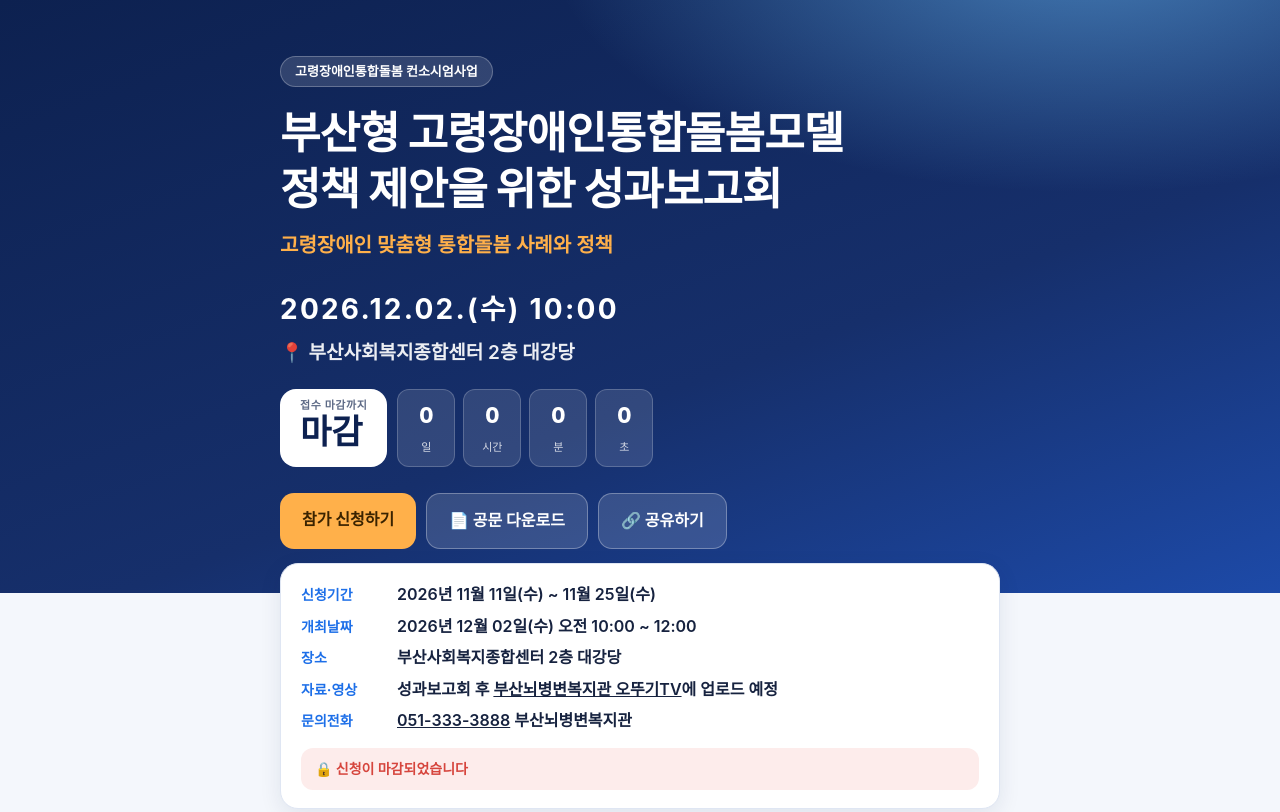
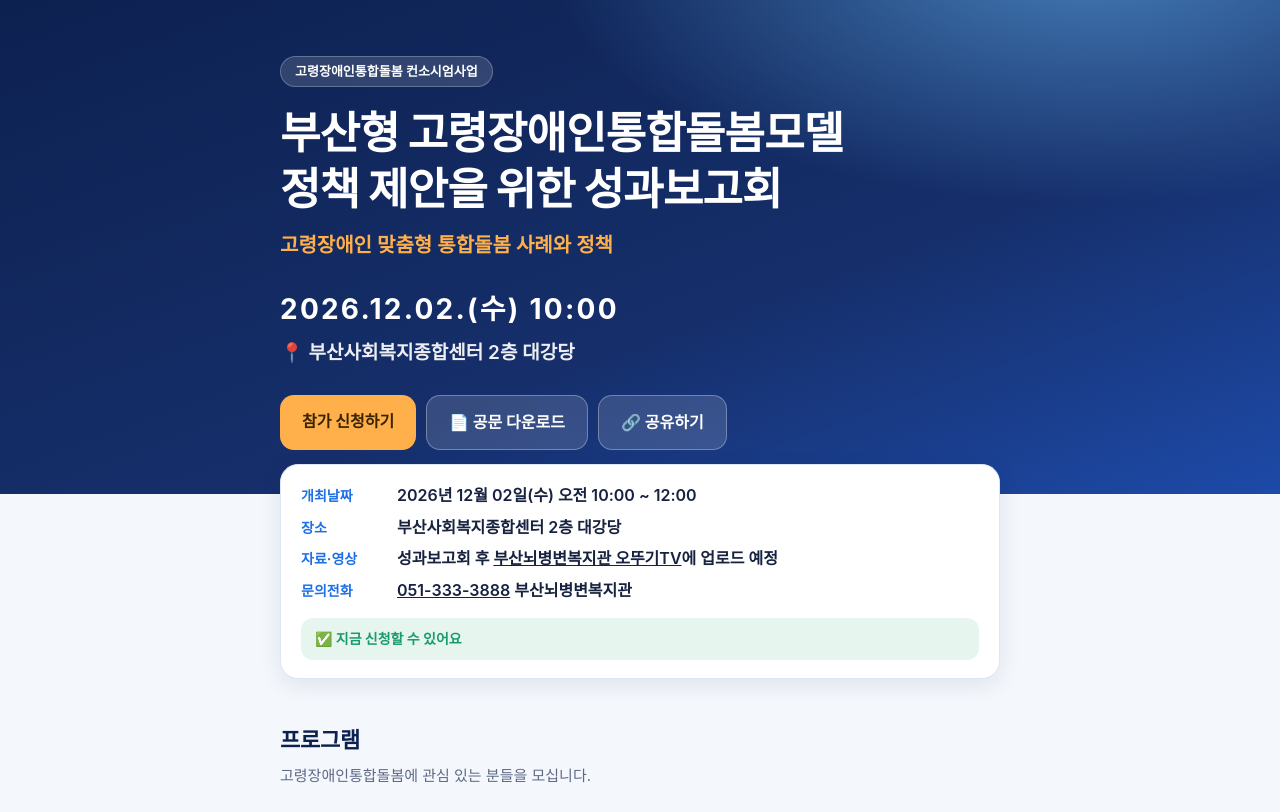
Before and after one commit to cpbusan/261202, a plain HTML site: page index.html in a window 1280 px wide. Shown: the top 812 px of the page. Drawn offline with Linux system fonts and the light colour scheme; a web font is replaced by a local one.

Commit message:
Add files via upload

```diff
--- a/index.html
+++ b/index.html
@@ -4,9 +4,9 @@
 <meta charset="UTF-8">
 <meta name="viewport" content="width=device-width, initial-scale=1">
 <title>부산형 고령장애인통합돌봄모델 정책 제안을 위한 성과보고회</title>
-<meta name="description" content="2026.12.02.(수) 10:00 · 장애인 특성에 맞는 통합돌봄 도입 방안 · 참가 신청 11/11~11/25">
+<meta name="description" content="2026.12.02.(수) 10:00 · 장애인 특성에 맞는 통합돌봄 도입 방안 · 참가 신청 접수 중">
 <meta property="og:title" content="부산형 고령장애인통합돌봄모델 정책 제안을 위한 성과보고회">
-<meta property="og:description" content="2026.12.02.(수) 10:00 · 장애인 특성에 맞는 통합돌봄 도입 방안 · 참가 신청 11/11~11/25">
+<meta property="og:description" content="2026.12.02.(수) 10:00 · 장애인 특성에 맞는 통합돌봄 도입 방안 · 참가 신청 접수 중">
 <meta property="og:type" content="website">
 <link rel="stylesheet" href="https://cdn.jsdelivr.net/gh/orioncactus/pretendard@v1.3.9/dist/web/static/pretendard.css">
 <style>
@@ -51,6 +51,7 @@ a{color:inherit}
 /* SECTIONS */
 section{padding:44px 0}
 h2{font-size:22px;font-weight:800;color:var(--navy);margin-bottom:6px;letter-spacing:-.01em}
+#apply h2{margin-bottom:18px}
 h2 + .lead{color:var(--muted);margin-bottom:22px;font-size:15px}
 .cards{display:grid;gap:12px;margin-top:-30px;position:relative;z-index:2}
 .card{background:#fff;border-radius:18px;padding:18px 20px;box-shadow:0 6px 22px rgba(13,33,80,.09);border:1px solid var(--line)}
@@ -148,15 +149,6 @@ footer b{color:#fff}
     <p class="sub">고령장애인 맞춤형 통합돌봄 사례와 정책</p>
     <p class="date">2026.12.02.(수) 10:00</p>
     <p class="venue" id="heroVenue" hidden></p>
-    <div class="dday">
-      <div class="big"><small>접수 마감까지</small><span id="ddayText">D-?</span></div>
-      <div class="cd" id="cd">
-        <div><b id="cdD">0</b><span>일</span></div>
-        <div><b id="cdH">0</b><span>시간</span></div>
-        <div><b id="cdM">0</b><span>분</span></div>
-        <div><b id="cdS">0</b><span>초</span></div>
-      </div>
-    </div>
     <div class="cta">
       <a class="btn primary" href="#apply">참가 신청하기</a>
       <a class="btn ghost" id="btnDl" href="261202.pdf" download="261202 부산형 고령장애인통합돌봄모델 성과보고회.pdf">📄 공문 다운로드</a>
@@ -169,7 +161,6 @@ footer b{color:#fff}
   <div class="cards">
     <div class="card">
       <dl class="info">
-        <dt>신청기간</dt><dd>2026년 11월 11일(수) ~ 11월 25일(수)</dd>
         <dt>개최날짜</dt><dd>2026년 12월 02일(수) 오전 10:00 ~ 12:00</dd>
         <dt id="venueDt" hidden>장소</dt><dd id="venueDd" hidden></dd>
         <dt>자료·영상</dt><dd>성과보고회 후 <a href="https://www.youtube.com/@busancp" target="_blank" rel="noopener">부산뇌병변복지관 오뚜기TV</a>에 업로드 예정</dd>
@@ -236,7 +227,6 @@ footer b{color:#fff}
 <section id="apply" style="background:#fff">
   <div class="wrap">
     <h2>참가 신청</h2>
-    <p class="lead">신청 기간: 11월 11일(수) ~ 11월 25일(수)</p>
 
     <div class="tabs" role="tablist">
       <button type="button" class="on" data-tab="pApply">참가 신청</button>
@@ -314,7 +304,6 @@ const CONFIG = {
   // Apps Script 웹앱 배포 URL을 아래 따옴표 안에 붙여넣으세요 (…/exec 로 끝나는 주소)
   GAS_URL: 'https://script.google.com/macros/s/AKfycbygmW_-H1152yhSJ60xSvniYFN7dLkNttvSiaW5LEPd5A3A66bqK2C2EP01I0k7UD4UTw/exec',
   APPLY_START: '2026-11-11T00:00:00+09:00',
-  APPLY_END: '2026-11-25T23:59:59+09:00',
   EVENT_START: '2026-12-02T10:00:00+09:00',
   EVENT_END: '2026-12-02T12:00:00+09:00',
   VENUE: '부산사회복지종합센터 2층 대강당' // 비워두면 장소 표시 안 됨
@@ -348,39 +337,18 @@ if (CONFIG.VENUE) {
   $('#heroVenue').hidden = false; $('#heroVenue').textContent = '📍 ' + CONFIG.VENUE;
 }
 
-/* ===== D-day / 카운트다운 ===== */
-function tick() {
-  const now = Date.now();
-  const diff = T(CONFIG.APPLY_END) - now;
-  const k = new Date(now + 9 * 3600e3);
-  const today = Date.UTC(k.getUTCFullYear(), k.getUTCMonth(), k.getUTCDate());
-  const evDay = Date.UTC(2026, 10, 25); // 접수 마감일(11/25)
-  const dd = Math.round((evDay - today) / 864e5);
-  $('#ddayText').textContent = diff <= 0 ? '마감' : dd > 0 ? 'D-' + dd : 'D-DAY';
-  if (diff <= 0) { ['D','H','M','S'].forEach(x => $('#cd'+x).textContent = '0'); return; }
-  $('#cdD').textContent = Math.floor(diff / 864e5);
-  $('#cdH').textContent = Math.floor(diff % 864e5 / 36e5);
-  $('#cdM').textContent = Math.floor(diff % 36e5 / 6e4);
-  $('#cdS').textContent = Math.floor(diff % 6e4 / 1e3);
-}
-tick(); setInterval(tick, 1000);
-
 /* ===== 신청 기간 상태 ===== */
 function periodState() {
-  const n = Date.now();
-  if (n < T(CONFIG.APPLY_START)) return 'before';
-  if (n > T(CONFIG.APPLY_END)) return 'closed';
-  return 'open';
+  return Date.now() < T(CONFIG.APPLY_START) ? 'before' : 'open'; // 마감 없음
 }
 function renderStatus() {
   const st = periodState();
   const box = $('#statusBox');
   box.className = 'status ' + st;
-  box.textContent = st === 'open' ? '✅ 지금 신청할 수 있어요'
-    : st === 'before' ? '⏳ 신청은 11월 11일부터 시작됩니다' : '🔒 신청이 마감되었습니다';
+  box.textContent = st === 'open' ? '✅ 지금 신청할 수 있어요' : '⏳ 신청은 11월 11일부터 시작됩니다';
   const btn = $('#aSubmit');
   btn.disabled = st !== 'open';
-  btn.textContent = st === 'open' ? '신청하기' : st === 'before' ? '신청 기간이 아닙니다' : '신청이 마감되었습니다';
+  btn.textContent = st === 'open' ? '신청하기' : '신청 기간이 아닙니다';
 }
 renderStatus(); setInterval(renderStatus, 30000);
 
@@ -523,7 +491,7 @@ $('#btnDl').addEventListener('click', () => {
 
 /* ===== 공유 ===== */
 $('#btnShare').addEventListener('click', async () => {
-  const data = { title: document.title, text: '2026.12.02.(수) 10:00 성과보고회 — 참가 신청 11/11~11/25', url: location.href };
+  const data = { title: document.title, text: '2026.12.02.(수) 10:00 성과보고회 — 참가 신청 접수 중', url: location.href };
   if (navigator.share) { try { await navigator.share(data); } catch (e) {} }
   else { try { await navigator.clipboard.writeText(location.href); toast('링크가 복사되었습니다'); } catch (e) { toast('주소창의 링크를 복사해 주세요'); } }
 });
```
